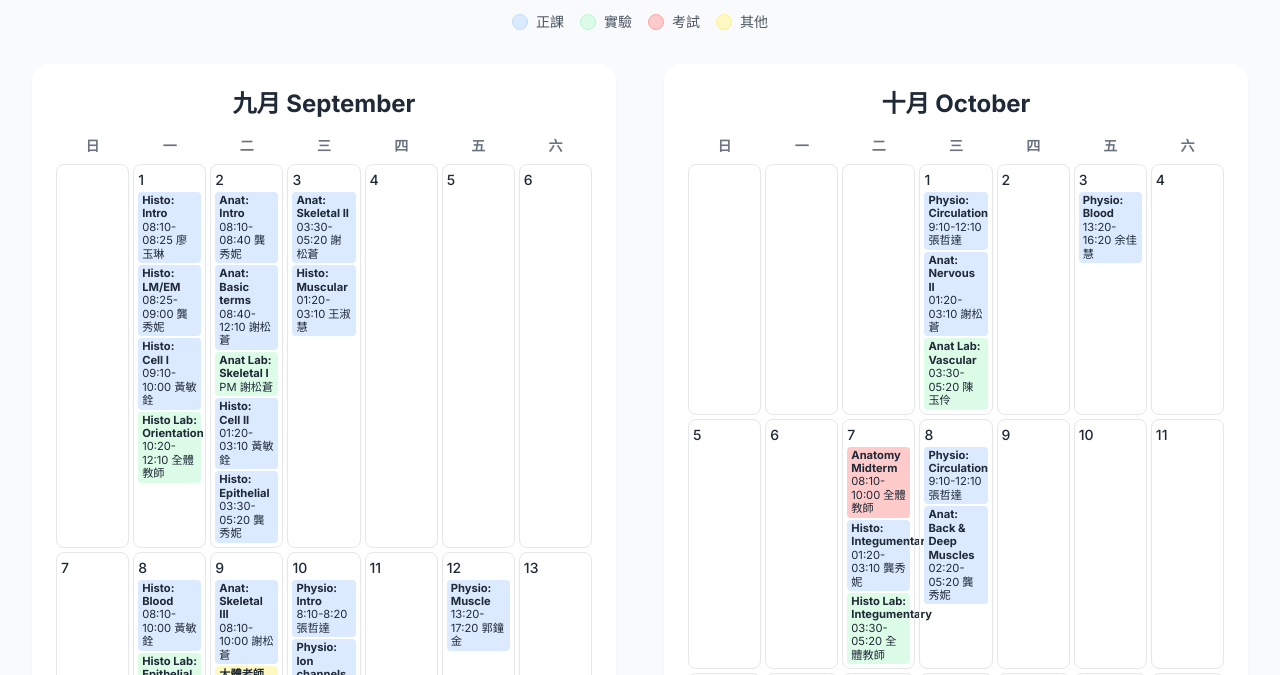
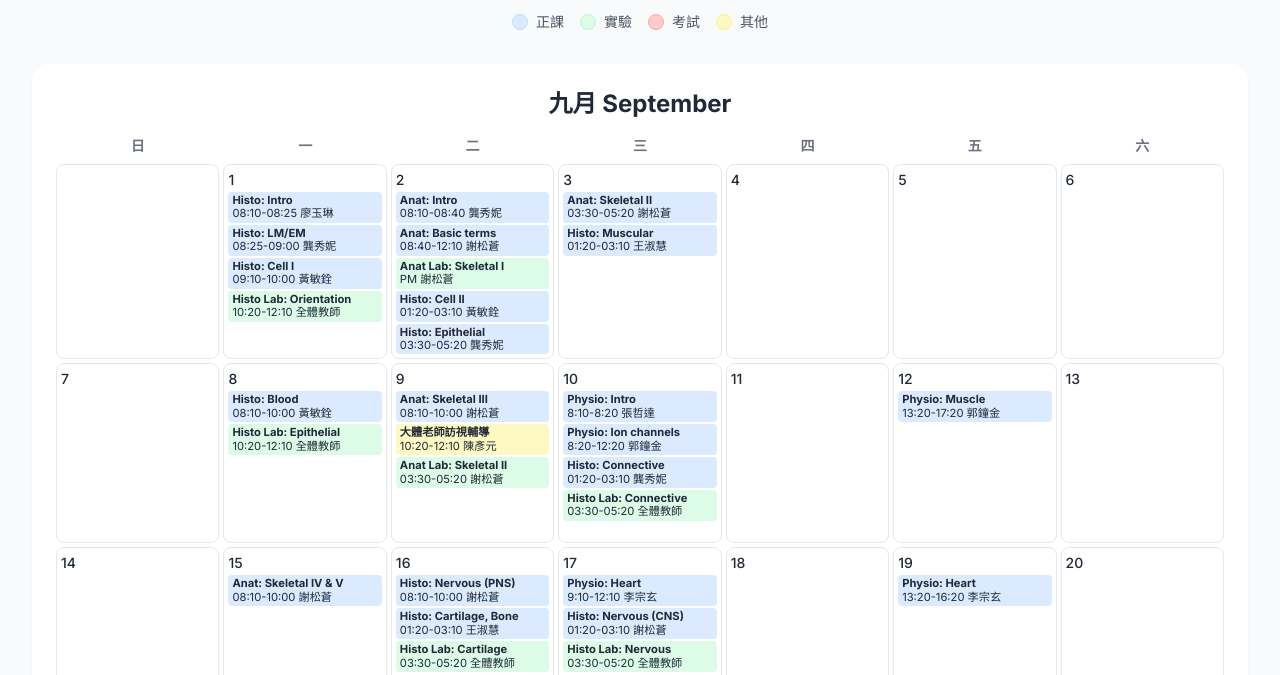
Before and after one commit to jedieason/course, a plain HTML site: page index.html in a window 1280 px wide. Shown: the part 76-751 px from the top of the page. Drawn offline with nearby package versions, Linux system fonts and the light colour scheme.

Commit message:
Remove extra grid column for layout adjustment

```diff
--- a/index.html
+++ b/index.html
@@ -54,7 +54,7 @@
             <div class="flex items-center"><div class="w-4 h-4 rounded-full bg-yellow-100 mr-2 border border-yellow-200"></div><span>其他</span></div>
         </div>
 
-        <div class="grid grid-cols-1 lg:grid-cols-2 gap-8 md:gap-12">
+        <div class="grid grid-cols-1 gap-8 md:gap-12">
 
             <!-- September 2025 -->
             <div id="september" class="bg-white p-4 sm:p-6 rounded-2xl shadow-sm">
```
